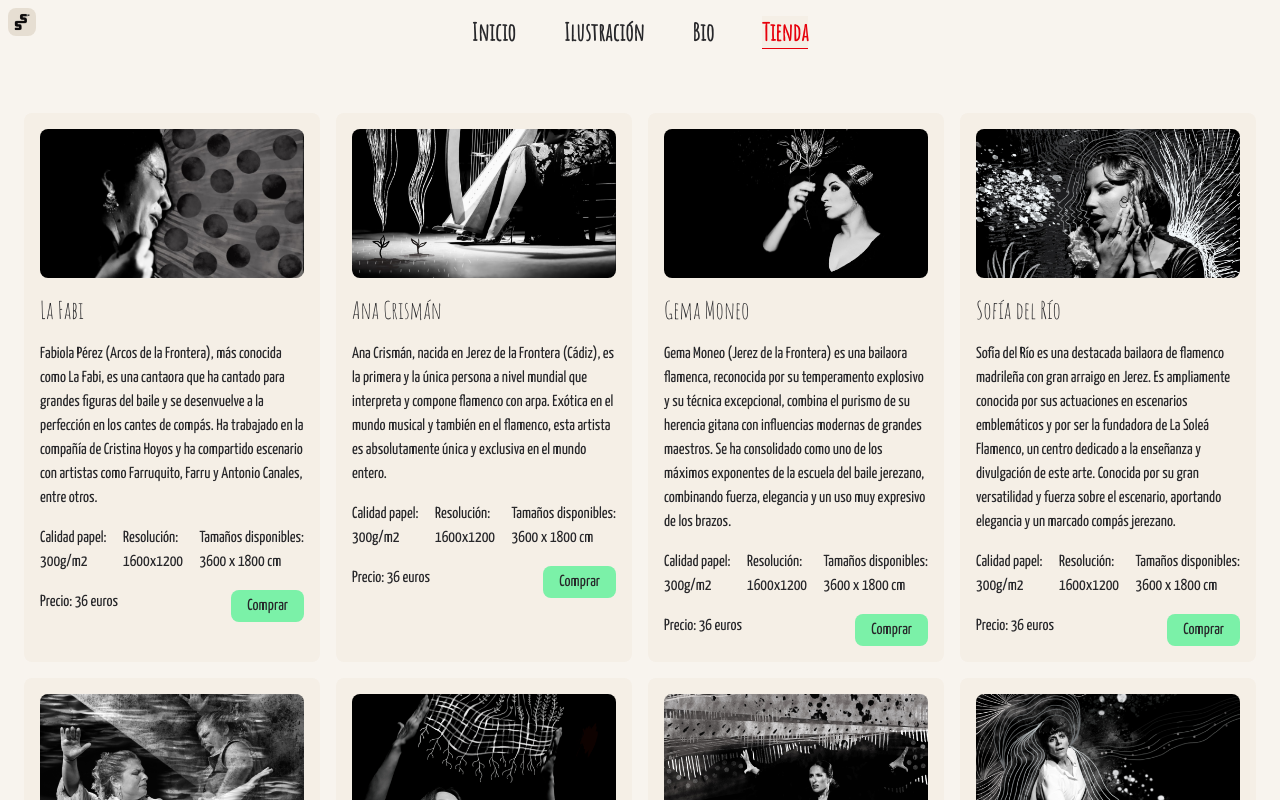
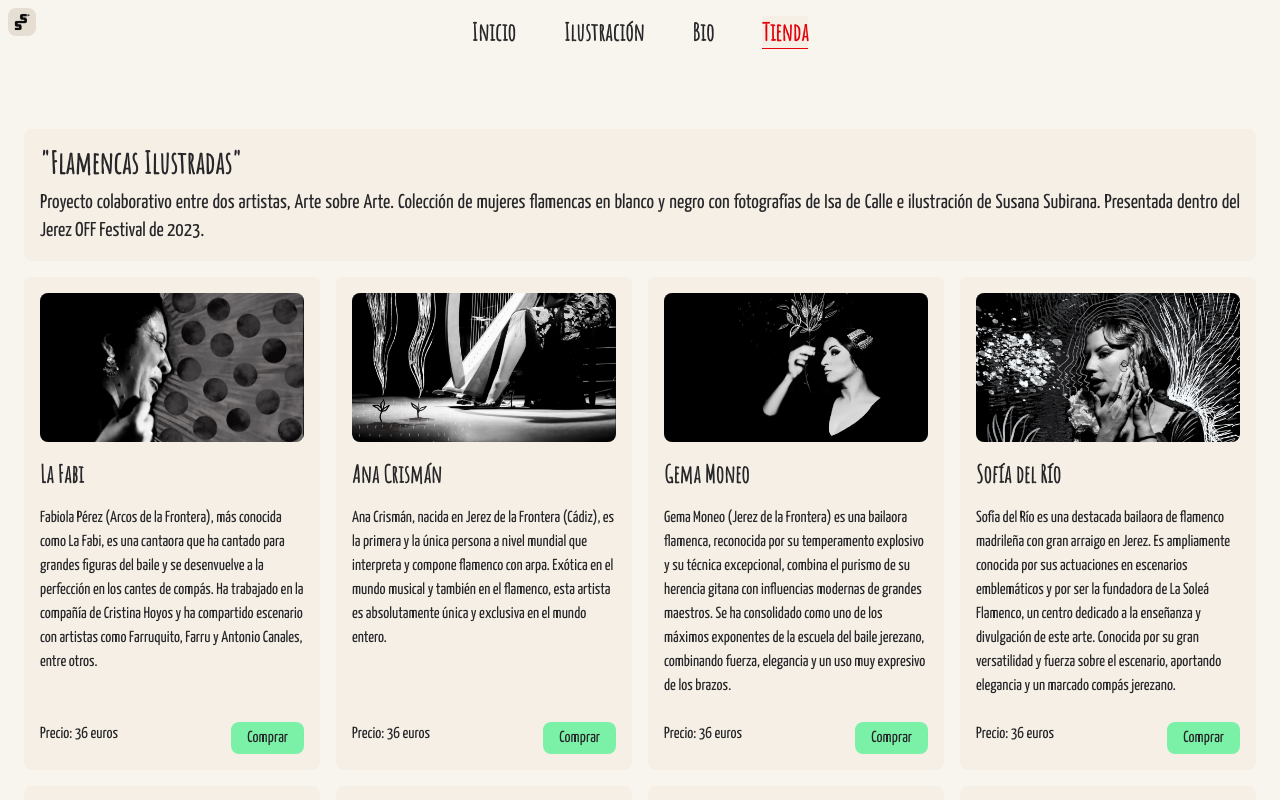
Before and after one commit to dabocher/su_portfolio, a Next.js app: page /tienda in a window 1280 px wide. Shown: the top 800 px of the page. Built offline with nearby package versions, Linux system fonts and the light colour scheme.

Commit message:
Delete properties for print

```diff
--- a/app/components/CardShop.tsx
+++ b/app/components/CardShop.tsx
@@ -18,30 +18,25 @@ export const CardShop = ({
   resolution,
 }: CardShopProps) => {
   return (
-    <div className="bg-[#f5efe6] text-zinc-800 p-4 rounded-lg flex flex-col gap-4  ">
+    <div className="bg-[#f5efe6] min-h-full text-zinc-800 p-4 rounded-lg flex flex-col gap-4  ">
       <div className="relative w-full aspect-video">
-        <Image src={src} alt={alt} fill className="rounded-lg object-cover" />
+        <Image
+          src={src}
+          alt={alt}
+          fill
+          sizes="500px"
+          className="rounded-lg object-cover"
+        />
       </div>
-      <h2 className="font-sans text-2xl">{title}</h2>
-      <h3>{description}</h3>
+      <h2 className="font-sans text-2xl font-semibold">{title}</h2>
+      <div className="flex flex-col flex-1 gap-6 justify-between ">
+        <h3>{description}</h3>
 
-      <div className="flex justify-between">
-        <div>
-          <p>Calidad papel: </p>
-          <p>300g/m2</p>
+        <div className="flex justify-between">
+          <p>Precio: 36 euros</p>
+
+          <button className="rounded-lg px-4 py-1 bg-green-300">Comprar</button>
         </div>
-        <div>
-          <p>Resolución: </p> <p>{resolution}</p>
-        </div>
-        <div>
-          <p>Tamaños disponibles: </p> <p>3600 x 1800 cm</p>
-        </div>
-      </div>
-
-      <div className="flex justify-between">
-        <p>Precio: 36 euros</p>
-
-        <button className="rounded-lg px-4 py-1 bg-green-300">Comprar</button>
       </div>
     </div>
   );
--- a/app/tienda/page.tsx
+++ b/app/tienda/page.tsx
@@ -3,7 +3,17 @@ import { obras } from "../data";
 
 const TiendaPage = () => {
   return (
-    <main className=" rounded-2xl grid grid-cols-1 sm:grid-cols-2 lg:grid-cols-3 xl:grid-cols-4 2xl:grid-cols-5 gap-2 sm:gap-4 lg: gap-4 font-yanone mx-6 text-zinc-800">
+    <main className="flex flex-col gap-4  justify-center py-4">
+      <div className="mx-6 flex flex-col gap-2 text-2xl p-4 rounded-lg  bg-[#f5efe6] text-zinc-800">
+        <h3 className="text-3xl font-bold ">"Flamencas Ilustradas"</h3>
+        <p className="text-xl text-justify font-yanone">
+          Proyecto colaborativo entre dos artistas, Arte sobre Arte. Colección
+          de mujeres flamencas en blanco y negro con fotografías de Isa de Calle
+          e ilustración de Susana Subirana. Presentada dentro del Jerez OFF
+          Festival de 2023.
+        </p>
+      </div>
+      <section className=" rounded-2xl grid grid-cols-1 sm:grid-cols-2 lg:grid-cols-3 xl:grid-cols-4 2xl:grid-cols-5 gap-2 sm:gap-4 lg: gap-4 font-yanone mx-6 text-zinc-800">
         {obras.map((obra) => (
           <CardShop
             src={obra.image}
@@ -14,6 +24,7 @@ const TiendaPage = () => {
             key={obra.id}
           />
         ))}
+      </section>
     </main>
   );
 };
```
Lines whose indentation alone changed are shown as unchanged.
